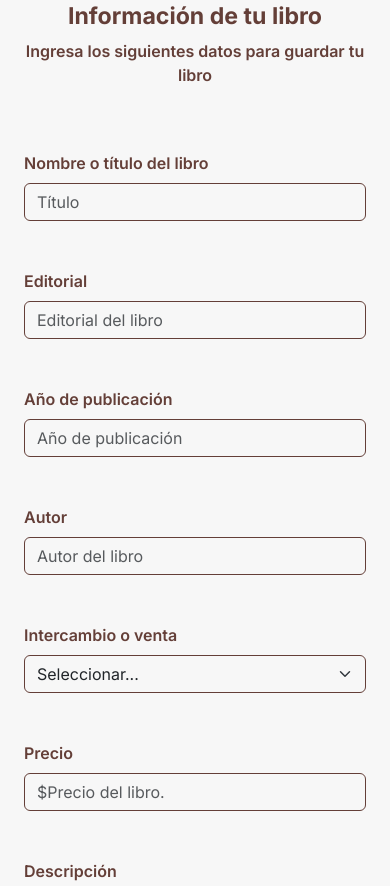
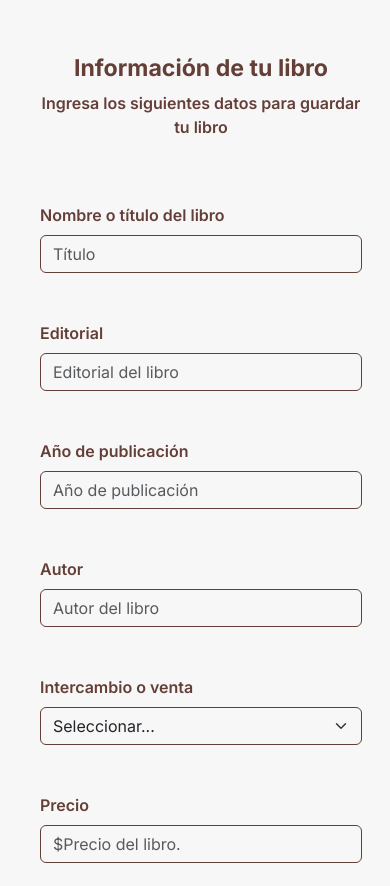
Before and after one commit to carobte/mikeBooks, a website built with Vite: page src/pages/myProfile.html in a window 390 px wide. Shown: the part 1025-1911 px from the top of the page. Built offline with nearby package versions, Linux system fonts and the light colour scheme.

Commit message:
fix: add changes to the responsive of the books form

```diff
--- a/src/pages/myProfile.html
+++ b/src/pages/myProfile.html
@@ -1,9 +1,11 @@
 <!DOCTYPE html>
 <html lang="es">
+
 <head>
     <meta charset="UTF-8">
     <meta name="viewport" content="width=device-width, initial-scale=1.0">
-   <meta name="description" content="This is a project for Riwi. Applying concepts and skills learned about JavaScript, DOM manipulation, Bootstrap, HTML, CSS">
+    <meta name="description"
+        content="This is a project for Riwi. Applying concepts and skills learned about JavaScript, DOM manipulation, Bootstrap, HTML, CSS">
     <meta name="keywords" content="DOM, JS, JavaScript, HTML, CSS, Bootstrap, carobte, mspena14, anamh02, ecc97">
     <meta name="sidedomain" content="https://github.com/carobte/mikeBooks/">
     <meta name="organization" content="Riwi_Dell">
@@ -19,17 +21,19 @@
     <link rel="shortcut icon" href="/public/icons/MikeBooks_icon2.ico" type="image/x-icon">
     <title>My profile</title>
 </head>
+
 <body>
     <header></header>
 
-   <main>
+    <main class="bg-our-white">
         <!-- profile container -->
         <section class="container">
             <article class="row justify-content-lg-between">
                 <!-- box profile info -->
                 <div class="col-xl-8 col-lg-7 col-md-8 col-sm-12 col-xs-12">
                     <article class="row gap-4 p-4 justify-content-between align-items-center">
-                       <div class="col-sm-4 d-flex justify-content-center align-items-center rounded-1 p-2 py-md-5 px-md-3 h-100 container-icon-user">
+                        <div
+                            class="col-sm-4 d-flex justify-content-center align-items-center rounded-1 p-2 py-md-5 px-md-3 h-100 container-icon-user">
                             <img class="col-6 col-md-8 col-xl-12" src="/public/icons/user-avatar.png" alt="icon-user">
                         </div>
                         <div class="col-sm-6 d-flex flex-column gap-4 general-text">
@@ -42,7 +46,8 @@
                                 <li class="list-group-item border-0">Correo eléctronico</li>
                             </ul>
                             <div class="d-flex content-btn-delete">
-                               <button class="btn btn-delete p-2 bg-creamy general-text"><i class="bi bi-trash-fill"></i>  Eliminar cuenta</button>
+                                <button class="btn btn-delete p-2 bg-creamy general-text"><i
+                                        class="bi bi-trash-fill"></i> Eliminar cuenta</button>
                             </div>
                         </div>
                     </article>
@@ -64,42 +69,42 @@
 
         </section>
 
-        <section id="books-form-section" class="d-flex w-100 flex-wrap mt-5">
-            <article class="col-lg-6 col-md-12 d-flex justify-content-center">
-                <form id="books-form" class="row g-5 w-100 bg-our-white needs-validation pt-5" novalidate
+        <section id="books-form-section" class="d-flex w-100 flex-wrap mt-5 m-auto">
+            <article class="col-lg-7  col-md-12 d-flex justify-content-center mt-5 p-1 ps-3">
+                <form id="books-form" class="row g-5 w-100 needs-validation pt-5" novalidate
                     autocomplete="off">
-                    <div class="col-md-12 text-center mt-0">
+                    <div class="col-12 text-center mt-0">
                         <h3 class="form-title fw-bold titles fw-semibold">Información de tu libro</h3>
                         <p class="form-description fw-medium titles fw-semibold">Ingresa los siguientes datos para
                             guardar
                             tu libro
                         </p>
                     </div>
-                    <div class="col-md-6">
+                    <div class="col-sm-6">
                         <label for="book-name" class="form-label titles fw-semibold">Nombre o título del libro</label>
                         <input type="text" class="form-control our-input bg-our-white" id="book-name"
                             placeholder="Título" required>
                         <span class="invalid-feedback">Ingresa el nombre o título del libro.</span>
                     </div>
-                    <div class="col-md-6 ">
+                    <div class="col-sm-6">
                         <label for="publishing-house" class="form-label titles fw-semibold">Editorial</label>
                         <input type="text" class="form-control our-input bg-our-white input-registration"
                             id="publishing-house" placeholder="Editorial del libro" required>
                         <span class="invalid-feedback">Ingrese el nombre de la ditorial.</span>
                     </div>
-                    <div class="col-md-6">
+                    <div class="col-sm-6">
                         <label for="publication-year" class="form-label titles fw-semibold">Año de publicación</label>
                         <input type="text" class="form-control our-input bg-our-white" id="publication-year"
                             placeholder="Año de publicación" required>
                         <span class="invalid-feedback">Ingrese el año de publicación del libro.</span>
                     </div>
-                    <div class="col-md-6">
+                    <div class="col-sm-6">
                         <label for="author" class="form-label titles fw-semibold">Autor</label>
                         <input type="text" class="form-control our-input bg-our-white" id="author"
                             placeholder="Autor del libro" required>
                         <span class="invalid-feedback">Ingrese el nombre del autor del libro.</span>
                     </div>
-                    <div class="col-md-6">
+                    <div class="col-sm-6">
                         <label for="transaction" class="form-label titles fw-semibold">Intercambio o venta</label>
                         <select class="form-select our-input bg-our-white" id="transaction" required>
                             <option selected disabled value="">Seleccionar...</option>
@@ -108,7 +113,7 @@
                         </select>
                         <span class="invalid-feedback">Elige una opción.</span>
                     </div>
-                    <div class="col-md-6 ">
+                    <div class="col-sm-6 ">
                         <label for="price" class="form-label titles fw-semibold">Precio</label>
                         <input type="text" class="form-control our-input bg-our-white" id="price"
                             placeholder="$Precio del libro." required>
@@ -131,9 +136,10 @@
                     </div>
                 </form>
             </article>
-            <article class="col-lg-6 col-md-12 text-center d-flex align-items-center  ">
-                <i class="bi bi-book-half book-icon align-self-center w-100 h-100"></i>
-            </article>
+            <figure class="col-lg-5 col-md-12 text-center d-flex align-items-center mt-3  justify-content-center">
+                <img src="https://static.vecteezy.com/system/resources/previews/029/323/256/large_2x/literary-treasure-trove-a-stack-of-books-beckons-at-the-bookstore-vertical-mobile-wallpaper-ai-generated-free-photo.jpg"
+                    alt="Foto libro" class="col-10">
+            </figure>
         </section>
     </main>
 
@@ -141,4 +147,5 @@
 
     <script type="module" src="/src/js/main.js"></script>
 </body>
+
 </html>
```
Lines whose indentation alone changed are shown as unchanged.
